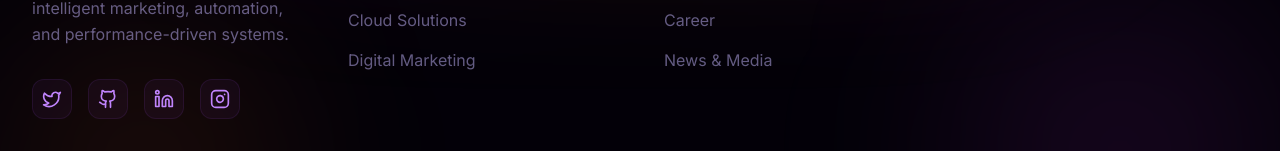
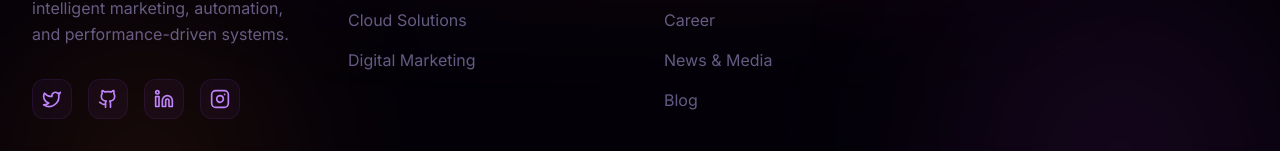
Before and after one commit to FarooqAzam21/theorvion, a React (Vite) app: page /about in a window 1280 px wide. Shown: the part 1219-1370 px from the top of the page. Built offline with nearby package versions, Linux system fonts and the light colour scheme; no server answers.

Commit message:
Navigation Bar

```diff
--- a/src/components/Footer.jsx
+++ b/src/components/Footer.jsx
@@ -1,3 +1,4 @@
+import { Link } from 'react-router-dom';
 import { motion } from 'framer-motion';
 import { ArrowUp } from 'lucide-react';
 
@@ -81,6 +82,9 @@ const Footer = () => {
                   <a href="#" className="text-[#c4b5fd]/50 hover:text-violet-400 transition-colors font-medium">{link}</a>
                 </li>
               ))}
+              <li>
+                <Link to="/blog" className="text-[#c4b5fd]/50 hover:text-violet-400 transition-colors font-medium">Blog</Link>
+              </li>
             </ul>
           </div>
 
--- a/src/components/Navigation.jsx
+++ b/src/components/Navigation.jsx
@@ -8,6 +8,7 @@ const navLinks = [
   { title: 'Services', href: '/services' },
   { title: 'About',   href: '/about' },
   { title: 'Why Us',  href: '/why-us' },
+  { title: 'Blog',     href: '/blog' },
   { title: 'Contact', href: '/contact' },
 ];
 
```
